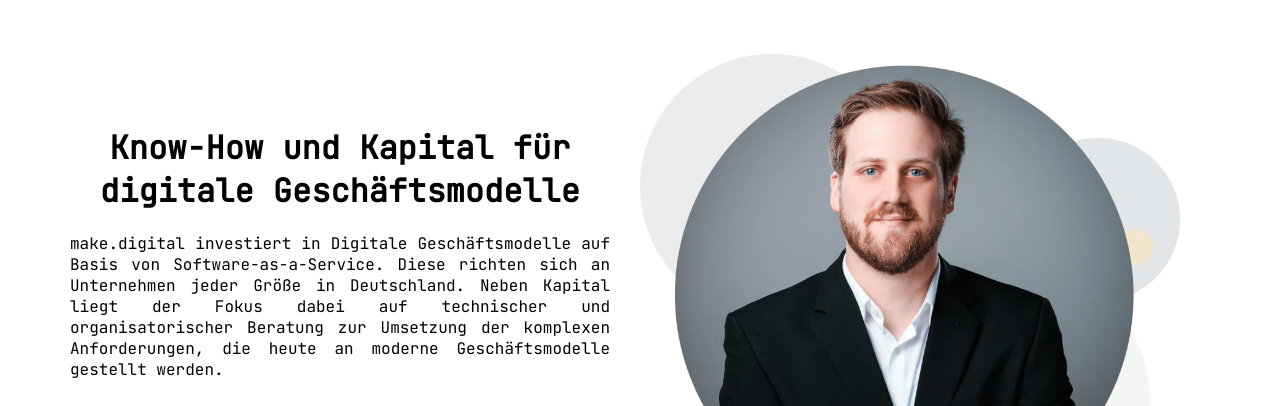
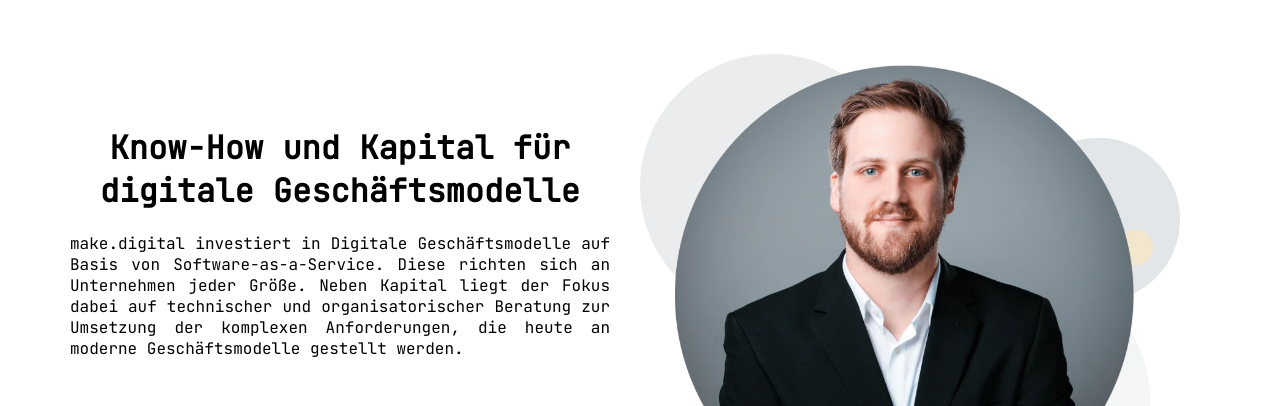
Before and after one commit to GameScripting/make-digital-de, a plain HTML site: page index.html in a window 1280 px wide. Shown: the part 93-499 px from the top of the page. Drawn offline with Linux system fonts and the light colour scheme.

Commit message:
change text

```diff
--- a/index.html
+++ b/index.html
@@ -189,7 +189,7 @@
             <h1>Know-How und Kapital für digitale Geschäftsmodelle</h1>
             <p style="text-align: justify">
                 make.digital investiert in Digitale Geschäftsmodelle auf Basis von Software-as-a-Service. Diese richten
-                sich an Unternehmen jeder Größe in Deutschland. Neben Kapital liegt der Fokus dabei auf technischer und
+                sich an Unternehmen jeder Größe. Neben Kapital liegt der Fokus dabei auf technischer und
                 organisatorischer Beratung zur Umsetzung der komplexen Anforderungen, die heute an moderne Geschäftsmodelle
                 gestellt werden.
             </p>
```
